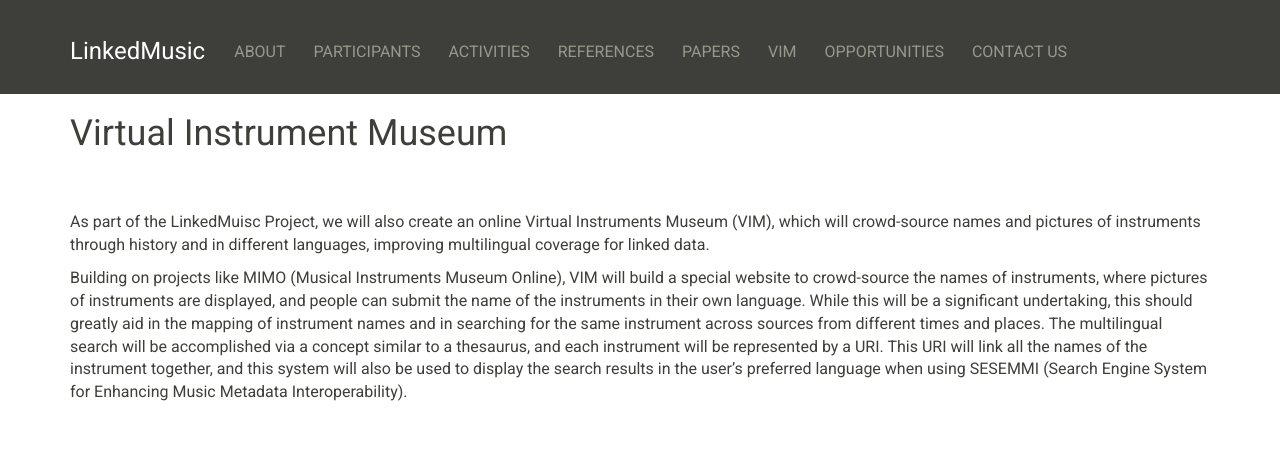
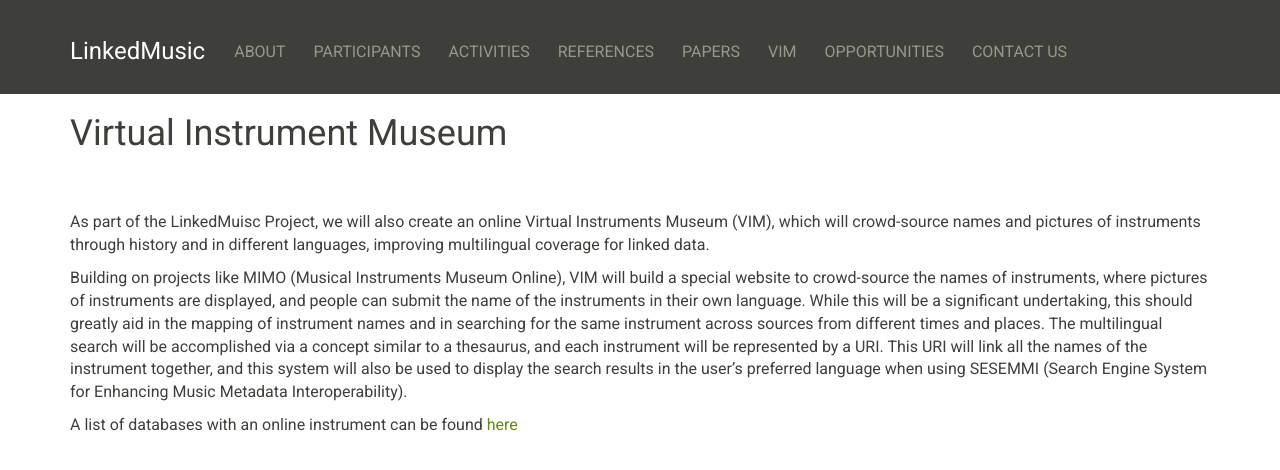
Before and after one commit to DDMAL/linkedmusic-website, a Jekyll site: the page built from vim.md, in a window 1280 px wide. Shown: the top 470 px of the page. Built offline with Jekyll 4.4.1, drawn with Linux system fonts in a browser that asks for light colours; nearby versions of some CDN libraries.

Commit message:
link added to omid

```diff
--- a/vim.md
+++ b/vim.md
@@ -8,3 +8,5 @@
 As part of the LinkedMuisc Project, we will also create an online Virtual Instruments Museum (VIM), which will crowd-source names and pictures of instruments through history and in different languages, improving multilingual coverage for linked data.
 
 Building on projects like MIMO (Musical Instruments Museum Online), VIM will build a special website to crowd-source the names of instruments, where pictures of instruments are displayed, and people can submit the name of the instruments in their own language. While this will be a significant undertaking, this should greatly aid in the mapping of instrument names and in searching for the same instrument across sources from different times and places. The multilingual search will be accomplished via a concept similar to a thesaurus, and each instrument will be represented by a URI. This URI will link all the names of the instrument together, and this system will also be used to display the search results in the user's preferred language when using SESEMMI (Search Engine System for Enhancing Music Metadata Interoperability).
+
+A list of databases with an online instrument can be found [here](https://linkedmusic.ca/omid/)
```
